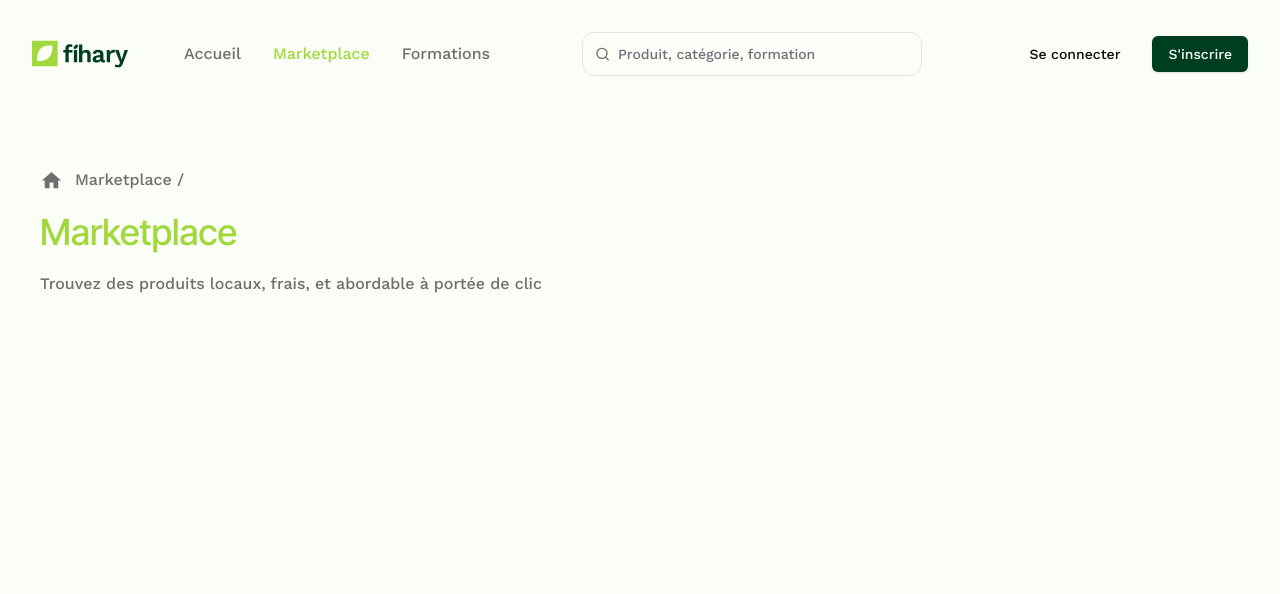
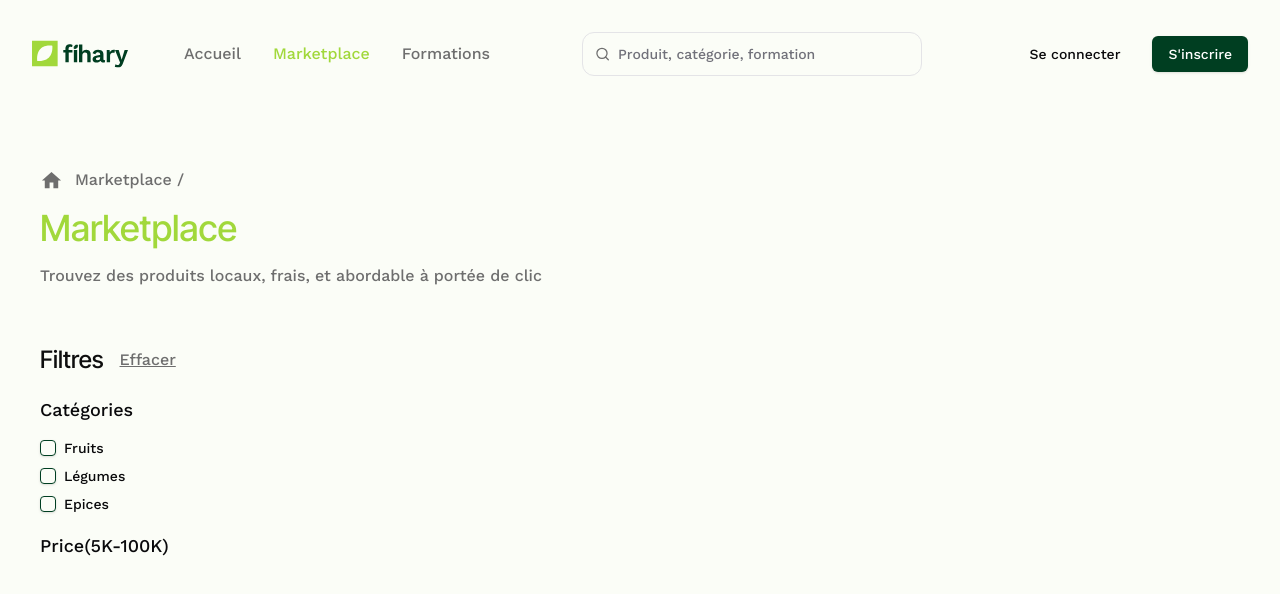
Before and after one commit to DMikaia/fihary-front, a Next.js app: page /market in a window 1280 px wide. Shown: the top 594 px of the page. Built offline with nearby package versions, Linux system fonts and the light colour scheme.

Commit message:
feat: add categories checkbox for marketLedt

```diff
--- a/package.json
+++ b/package.json
@@ -12,6 +12,7 @@
     "@dotlottie/react-player": "^1.6.19",
     "@hookform/resolvers": "^3.9.1",
     "@radix-ui/react-accordion": "^1.2.1",
+    "@radix-ui/react-checkbox": "^1.1.2",
     "@radix-ui/react-dropdown-menu": "^2.1.2",
     "@radix-ui/react-label": "^2.1.0",
     "@radix-ui/react-slot": "^1.1.0",
--- a/src/app/market/page.tsx
+++ b/src/app/market/page.tsx
@@ -1,5 +1,6 @@
 "use client"
 
+import MarketLeftContent from "@/components/section/market/MarketLeftContent";
 import Image from "next/image";
 import { FC } from "react";
 
@@ -7,7 +8,7 @@
     return (
         <section className="marketplace__content mt-[21vh]">
             <div className="container mx-auto px-10">
-                <header className="flex flex-col gap-5">
+                <header className="flex flex-col gap-4">
                     <div className="markdown flex items-center gap-3">
                         <Image src="/icons/home-markdown.svg" alt="home-icon" height={23} width={23} />
                         <p className="text-[#6E6E6E]">Marketplace /</p>
@@ -15,6 +16,11 @@
                     <h3 className="text-[#A1D83B] inter-tight text-4xl">Marketplace</h3>
                     <p className="text-secondary-2">Trouvez des produits locaux, frais, et abordable à portée de clic</p>
                 </header>
+
+                {/* Content */}
+                <div className="flex gap-9 mt-14">
+                    <MarketLeftContent />
+                </div>
             </div>
         </section>
     );
--- /dev/null
+++ b/src/components/section/market/MarketLeftContent.tsx
@@ -0,0 +1,20 @@
+"use client"
+
+import { FC } from "react";
+import MarketCategories from "./components/MarketCategories";
+
+const MarketLeftContent: FC = (): JSX.Element => {
+    return (
+        <div className="market-left w-[450px]">
+            <header className="flex items-center gap-4"><h3 className="inter-tight text-2xl text-secondary">Filtres</h3>
+                <span className="text-secondary-2 underline">Effacer</span>
+            </header>
+            <MarketCategories />
+            <div className="prices mt-5">
+                <h3 className="text-lg">Price(5K-100K)</h3>
+            </div>
+        </div>
+    );
+};
+
+export default MarketLeftContent;
--- /dev/null
+++ b/src/components/section/market/components/Cart.tsx
@@ -0,0 +1 @@
+"use client"
--- /dev/null
+++ b/src/components/section/market/components/MarketCategories.tsx
@@ -0,0 +1,28 @@
+"use client"
+
+import { Checkbox } from '@/components/ui/checkbox';
+import { MARKET_CATEGORIES } from '@/constants/constant';
+import React, { FC } from 'react';
+
+const MarketCategories: FC = (): JSX.Element => {
+    return (
+        <div className="categories mt-5">
+            <h3 className="text-lg">Catégories</h3>
+            <div className="categories__content mt-4 flex flex-col gap-3">
+                {MARKET_CATEGORIES.map((category, index) => (
+                    <div className="checkbox flex items-center gap-2" key={index}>
+                        <Checkbox id={category.id} />
+                        <label
+                            htmlFor={category.id}
+                            className="text-sm font-medium leading-none peer-disabled:cursor-not-allowed peer-disabled:opacity-70"
+                        >
+                            {category.label}
+                        </label>
+                    </div>
+                ))}
+            </div>
+        </div>
+    );
+};
+
+export default MarketCategories;
--- /dev/null
+++ b/src/components/ui/checkbox.tsx
@@ -0,0 +1,30 @@
+"use client"
+
+import * as React from "react"
+import * as CheckboxPrimitive from "@radix-ui/react-checkbox"
+import { Check } from "lucide-react"
+
+import { cn } from "@/lib/utils"
+
+const Checkbox = React.forwardRef<
+  React.ElementRef<typeof CheckboxPrimitive.Root>,
+  React.ComponentPropsWithoutRef<typeof CheckboxPrimitive.Root>
+>(({ className, ...props }, ref) => (
+  <CheckboxPrimitive.Root
+    ref={ref}
+    className={cn(
+      "peer h-4 w-4 shrink-0 rounded-sm border border-primary shadow focus-visible:outline-none focus-visible:ring-1 focus-visible:ring-ring disabled:cursor-not-allowed disabled:opacity-50 data-[state=checked]:bg-primary data-[state=checked]:text-primary-foreground",
+      className
+    )}
+    {...props}
+  >
+    <CheckboxPrimitive.Indicator
+      className={cn("flex items-center justify-center text-current")}
+    >
+      <Check className="h-4 w-4" />
+    </CheckboxPrimitive.Indicator>
+  </CheckboxPrimitive.Root>
+))
+Checkbox.displayName = CheckboxPrimitive.Root.displayName
+
+export { Checkbox }
--- a/src/constants/constant.ts
+++ b/src/constants/constant.ts
@@ -1,4 +1,9 @@
-import { AccordionTypes, LandingNav, LoginSlider } from "./type";
+import {
+  AccordionTypes,
+  LandingNav,
+  LoginSlider,
+  MarketCategoryTypes,
+} from "./type";
 
 const loginSliders: LoginSlider[] = [
   {
@@ -53,4 +58,19 @@
   },
 ];
 
-export { loginSliders, landingNav, ACCORDION_DATA };
+const MARKET_CATEGORIES: MarketCategoryTypes[] = [
+  {
+    id: "fruits",
+    label: "Fruits",
+  },
+  {
+    id: "vegetables",
+    label: "Légumes",
+  },
+  {
+    id: "epices",
+    label: "Epices",
+  },
+];
+
+export { loginSliders, landingNav, ACCORDION_DATA, MARKET_CATEGORIES };
```
Also changed, not shown: src/constants/type.ts (+12 -1 lines), 1 other file (tests, documents, lock files or other folders).
